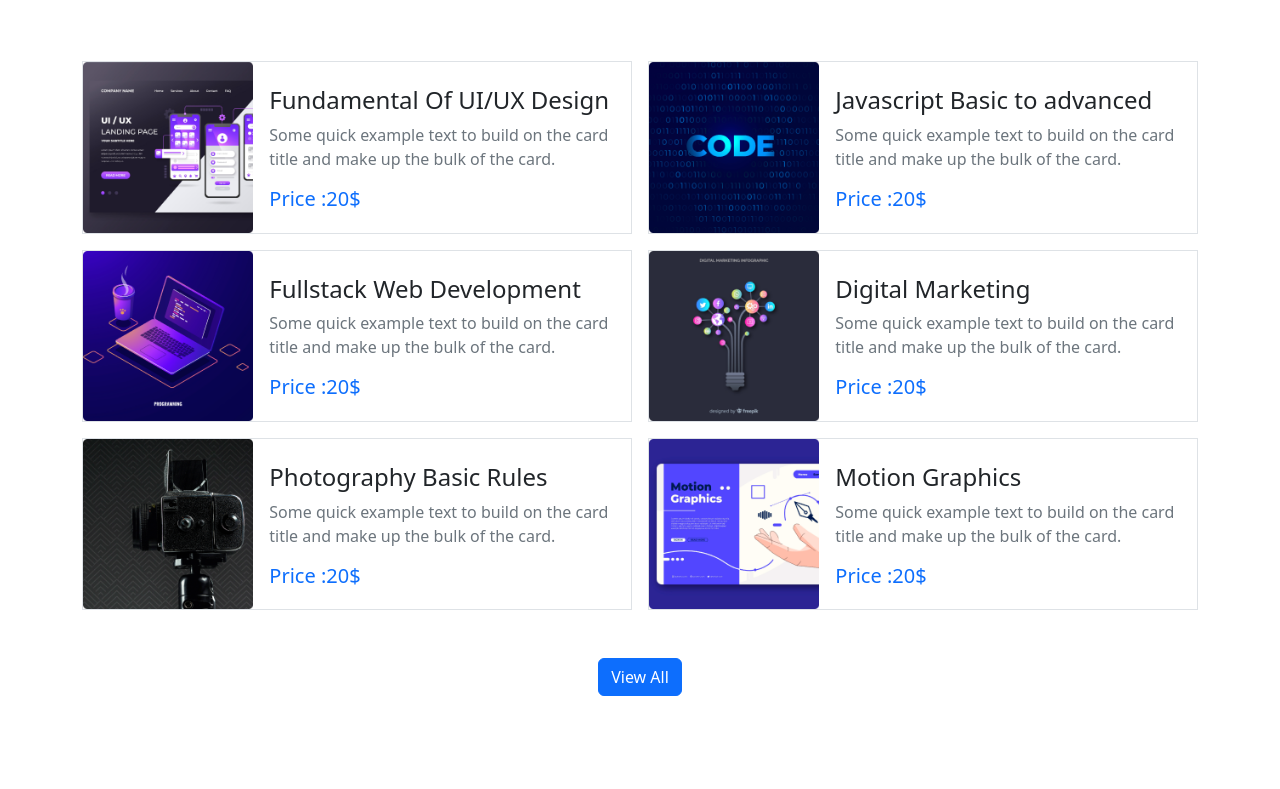
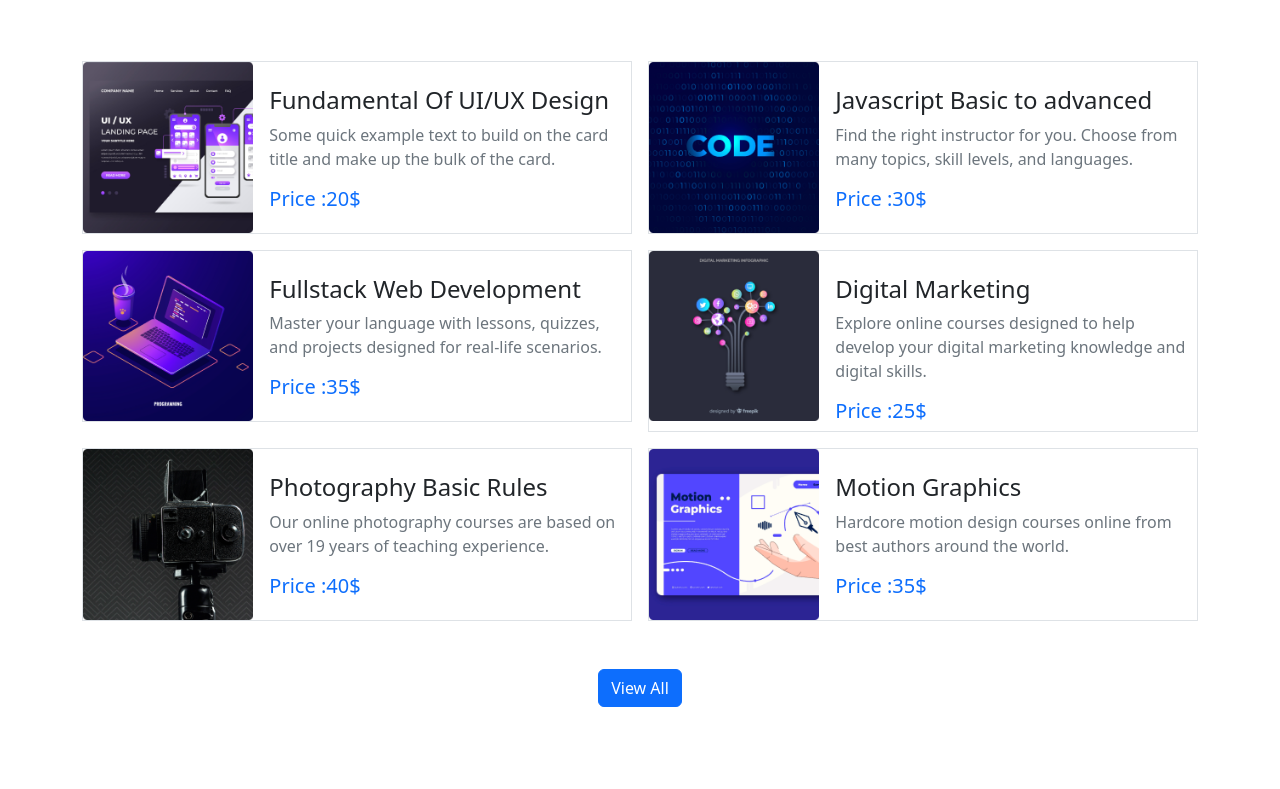
Before and after one commit to mostafej/global-tech, a plain HTML site: page index.html in a window 1280 px wide. Shown: the part 890-1679 px from the top of the page. Drawn offline with nearby package versions, Linux system fonts and the light colour scheme.

Commit message:
social-description

```diff
--- a/index.html
+++ b/index.html
@@ -127,8 +127,8 @@
                             </div>
                             <div class="w-100">
                                 <h4 class="pt-4">Javascript Basic to advanced</h4>
-                                <p class="text-secondary">Some quick example text to build on the card title and make up the bulk of the card.</p>
-                                <h5 class="text-primary">Price :20$ </h5>
+                                <p class="text-secondary">Find the right instructor for you. Choose from many topics, skill levels, and languages.</p>
+                                <h5 class="text-primary">Price :30$ </h5>
                             </div>
                         </div>
                       </div>
@@ -139,8 +139,8 @@
                             </div>
                             <div class="w-100">
                                 <h4 class="pt-4">Fullstack Web Development</h4>
-                                <p class="text-secondary">Some quick example text to build on the card title and make up the bulk of the card.</p>
-                                <h5 class="text-primary">Price :20$ </h5>
+                                <p class="text-secondary">Master your language with lessons, quizzes, and projects designed for real-life scenarios.</p>
+                                <h5 class="text-primary">Price :35$ </h5>
                             </div>
                         </div>
                       </div>
@@ -151,8 +151,8 @@
                             </div>
                             <div class="w-100">
                                 <h4 class="pt-4">Digital Marketing</h4>
-                                <p class="text-secondary">Some quick example text to build on the card title and make up the bulk of the card.</p>
-                                <h5 class="text-primary">Price :20$ </h5>
+                                <p class="text-secondary">Explore online courses designed to help develop your digital marketing knowledge and digital skills. </p>
+                                <h5 class="text-primary">Price :25$ </h5>
                             </div>
                         </div>
                       </div>
@@ -163,8 +163,8 @@
                             </div>
                             <div class="w-100">
                                 <h4 class="pt-4">Photography Basic Rules</h4>
-                                <p class="text-secondary">Some quick example text to build on the card title and make up the bulk of the card.</p>
-                                <h5 class="text-primary">Price :20$ </h5>
+                                <p class="text-secondary">Our online photography courses are based on over 19 years of teaching experience.</p>
+                                <h5 class="text-primary">Price :40$ </h5>
                             </div>
                         </div>
                       </div>
@@ -175,8 +175,8 @@
                             </div>
                             <div class="w-100">
                                 <h4 class="pt-4">Motion Graphics</h4>
-                                <p class="text-secondary">Some quick example text to build on the card title and make up the bulk of the card.</p>
-                                <h5 class="text-primary">Price :20$ </h5>
+                                <p class="text-secondary">Hardcore motion design courses online from best authors around the world. </p>
+                                <h5 class="text-primary">Price :35$ </h5>
                             </div>
                         </div>
                       </div>
@@ -314,7 +314,11 @@
         <p>House No-20,Uttara sector-4</p>
         <p>Uttara,Dhaka,Bangladesh</p>
         <p><a class="text-decoration-none" href="">Privacy Policy</a> | <a class="text-decoration-none" href="">Terms Of Use</a></p>
-        <p class="pt-3"><a class="pe-3" href="instragram.com"><i class="fa-brands fa-instagram"></i></a><a class="pe-3" href="facebook.com"><i class="fa-brands fa-facebook"></i></a><a class="pe-3" href="twitter.com"><i class="fa-brands fa-square-twitter"></i></a><a class="pe-3" href="linkdin.com"><i class="fa-brands fa-linkedin"></i></a></p>
+        <!-- social link  -->
+        <p class="pt-3"><a class="pe-3" href="https://www.instagram.com" target="_blank"><i class="fa-brands fa-instagram"></i></a>
+            <a class="pe-3" href="https://www.facebook.com" target="_blank"><i class="fa-brands fa-facebook"></i></a>
+            <a class="pe-3" href="https://twitter.com" target="_blank"><i class="fa-brands fa-square-twitter"></i></a>
+            <a class="pe-3" href="https://www.linkedin.com" target="_blank"><i class="fa-brands fa-linkedin"></i></a></p>
         </div>
     </footer>
     <!-- Footer end  -->
```
